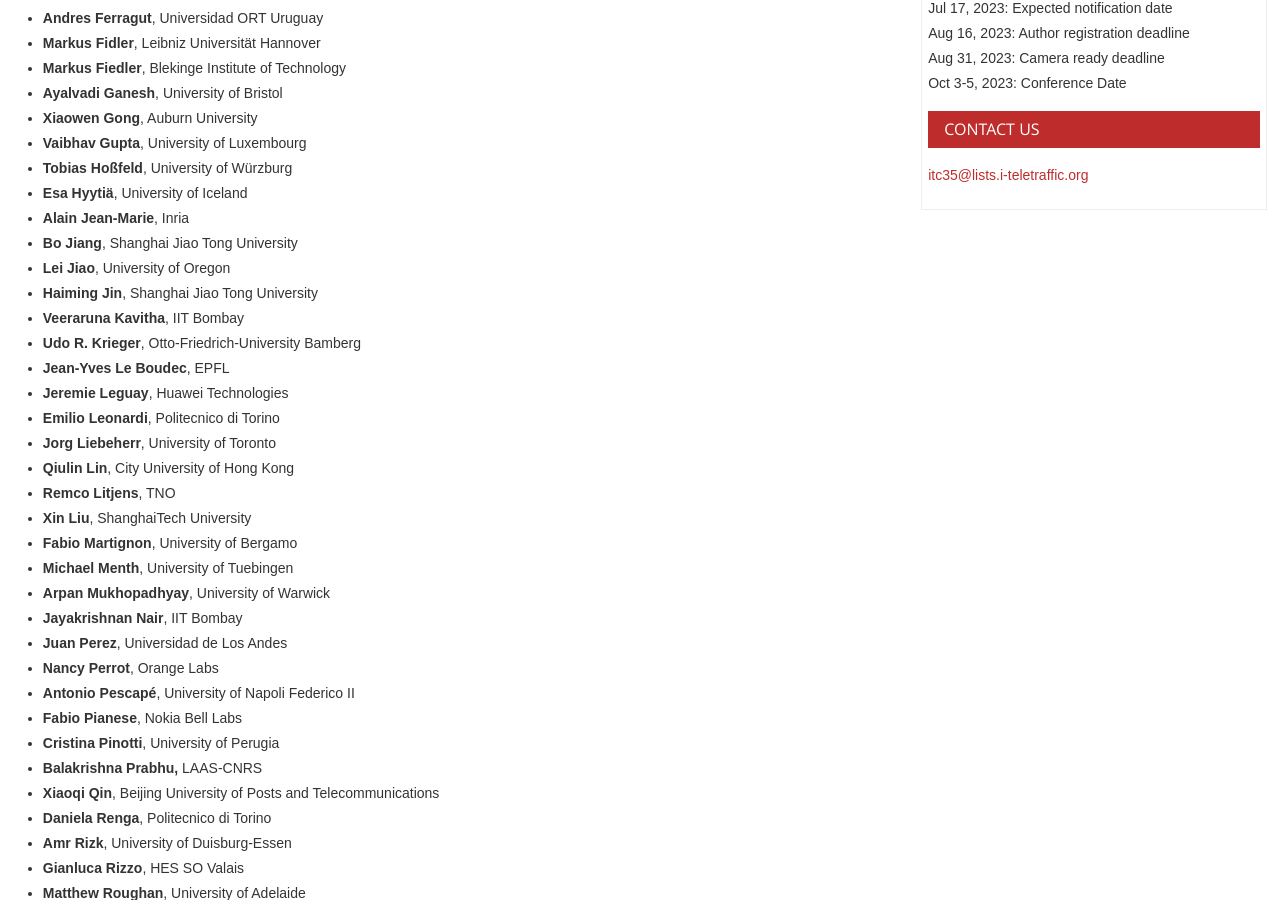
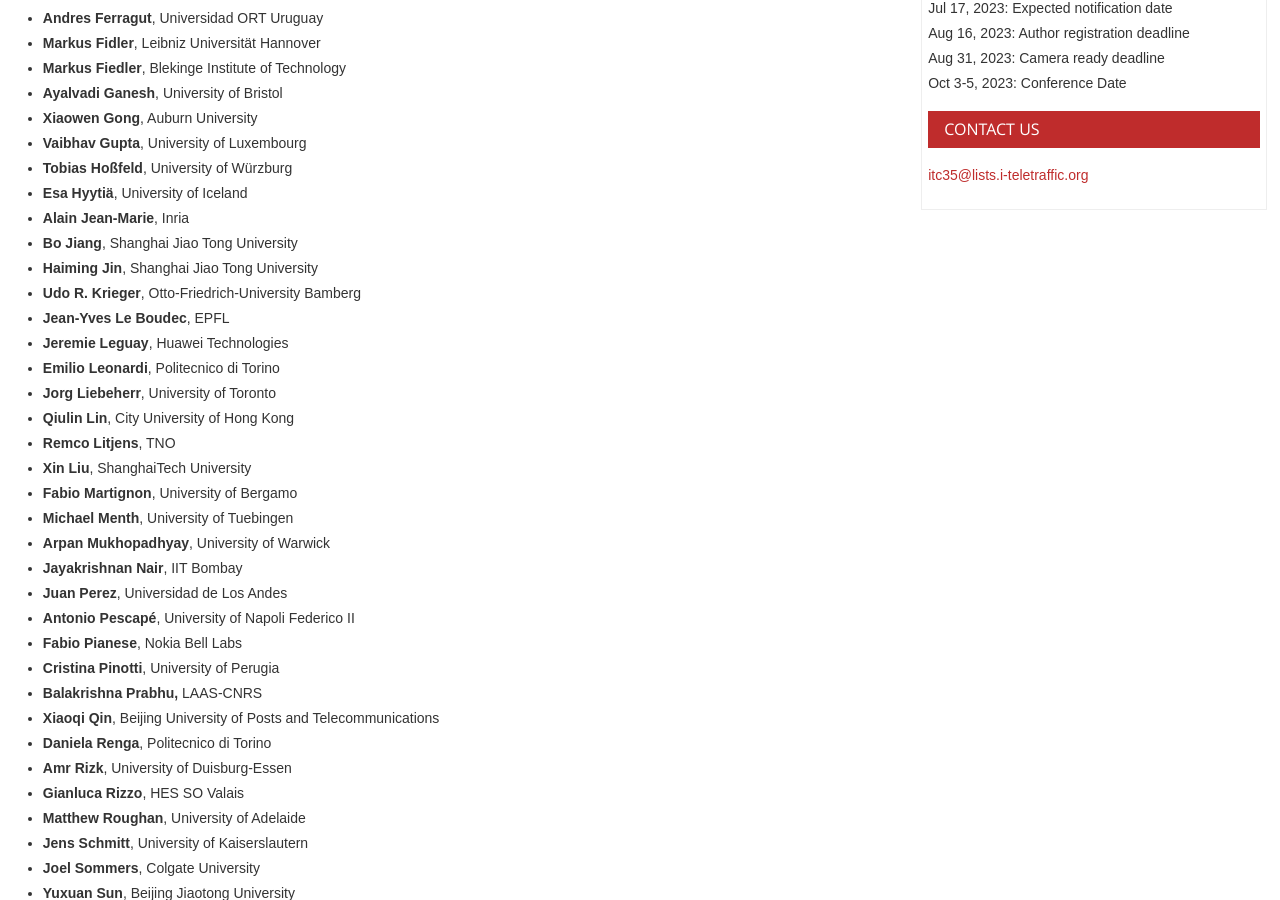
Before and after one commit to ohohlfeld/itc35, a Jekyll site: the page built from tpc.md, in a window 1280 px wide and 900 px high, scrolled down 989 px. Built offline with Jekyll 4.4.1, drawn with Linux system fonts in a browser that asks for light colours.

Commit message:
Update tpc.md

```diff
--- a/tpc.md
+++ b/tpc.md
@@ -30,9 +30,7 @@
 * **Esa Hyytiä**, University of Iceland
 * **Alain Jean-Marie**, Inria
 * **Bo Jiang**, Shanghai Jiao Tong University
-* **Lei Jiao**, University of Oregon
 * **Haiming Jin**, Shanghai Jiao Tong University
-* **Veeraruna Kavitha**, IIT Bombay
 * **Udo R. Krieger**, Otto-Friedrich-University Bamberg
 * **Jean-Yves Le Boudec**, EPFL
 * **Jeremie Leguay**, Huawei Technologies
@@ -46,7 +44,6 @@
 * **Arpan Mukhopadhyay**, University of Warwick
 * **Jayakrishnan Nair**, IIT Bombay
 * **Juan Perez**, Universidad de Los Andes
-* **Nancy Perrot**, Orange Labs
 * **Antonio Pescapé**, University of Napoli Federico II
 * **Fabio Pianese**, Nokia Bell Labs
 * **Cristina Pinotti**, University of Perugia
```
